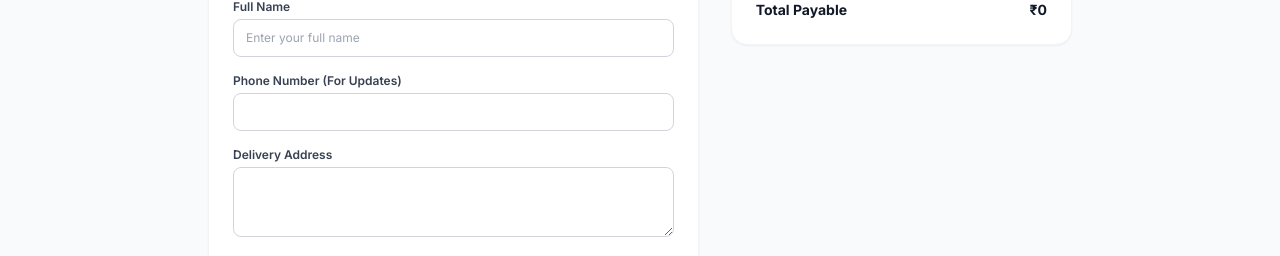
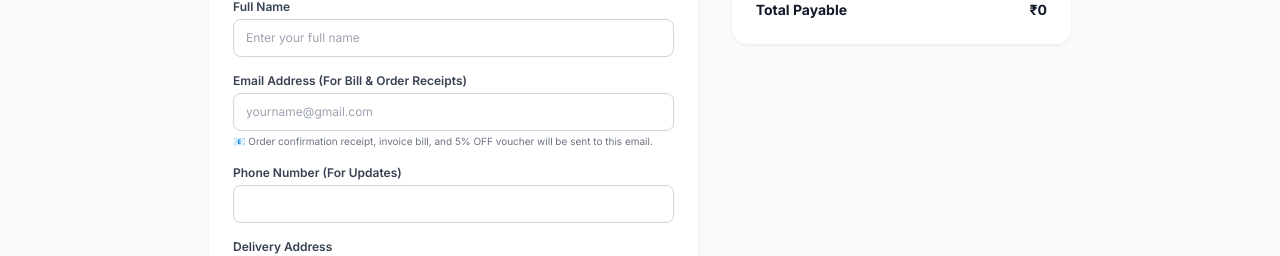
Before and after one commit to hritikbhardwaj12/Sareethi, a Next.js app: page /checkout in a window 1280 px wide. Shown: the part 204-460 px from the top of the page. Built offline with nearby package versions, Linux system fonts and the light colour scheme; no server answers; a web font is replaced by a local one.

Commit message:
fix: Re-enable email address input on checkout so order invoices deliver to customer's own email address

```diff
--- a/src/app/checkout/page.tsx
+++ b/src/app/checkout/page.tsx
@@ -65,9 +65,10 @@ export default function CheckoutPage() {
         // Fallback gracefully
       }
 
-      // 3. Place order in data store
+      // 3. Place order in data store with customer email
       const res = await placeOrder({
         customerName: name.trim(),
+        customerEmail: email.trim(),
         customerPhone: phone.trim(),
         deliveryAddress: address.trim(),
         items: items.map((it) => ({
@@ -166,6 +167,21 @@ export default function CheckoutPage() {
                 </div>
 
                 <div>
+                  <label className="block font-semibold text-gray-700 mb-1">Email Address (For Bill & Order Receipts)</label>
+                  <input
+                    type="email"
+                    required
+                    value={email}
+                    onChange={(e) => setEmail(e.target.value)}
+                    className="w-full px-3 py-2.5 border border-gray-300 rounded-lg focus:ring-1 focus:ring-purple-950 focus:outline-none"
+                    placeholder="yourname@gmail.com"
+                  />
+                  <span className="text-[10px] text-gray-500 mt-0.5 block">
+                    📧 Order confirmation receipt, invoice bill, and 5% OFF voucher will be sent to this email.
+                  </span>
+                </div>
+
+                <div>
                   <label className="block font-semibold text-gray-700 mb-1">Phone Number (For Updates)</label>
                   <input
                     type="tel"
```
